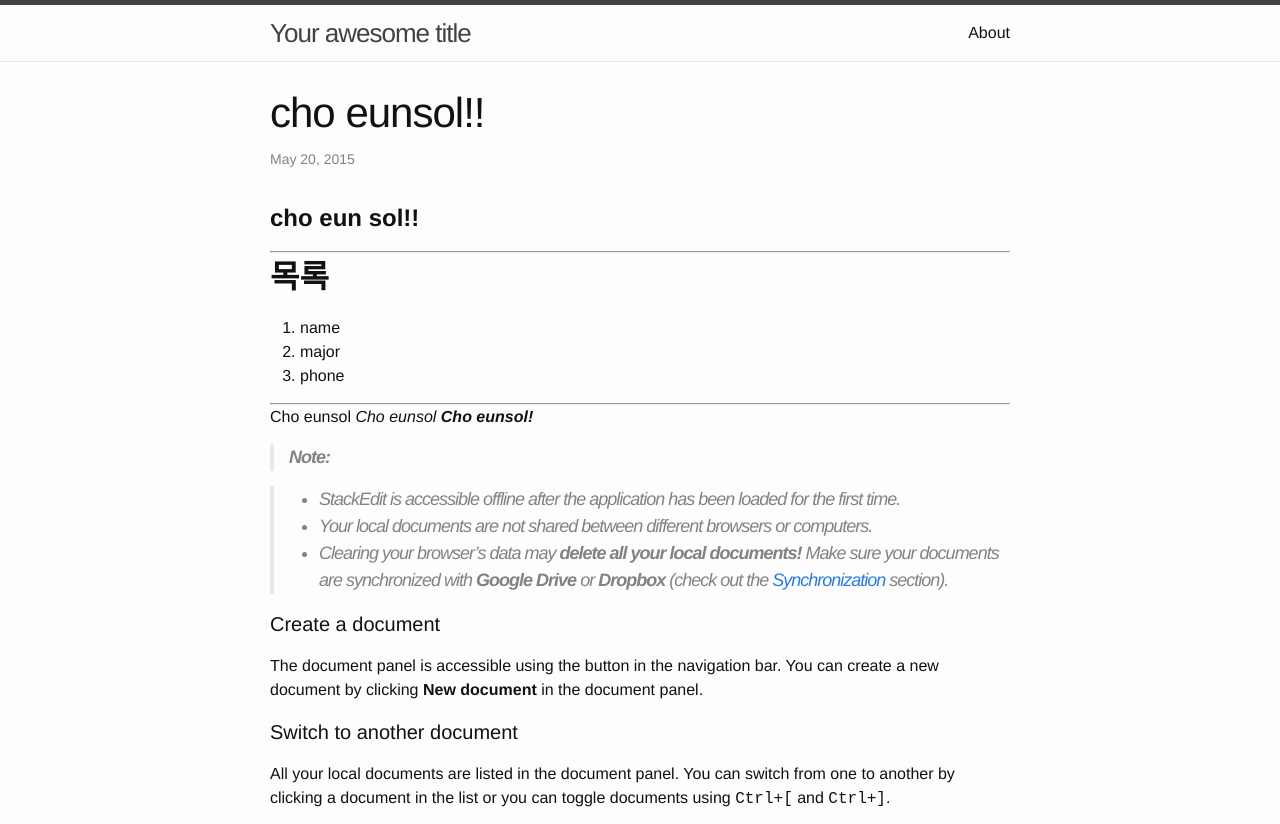
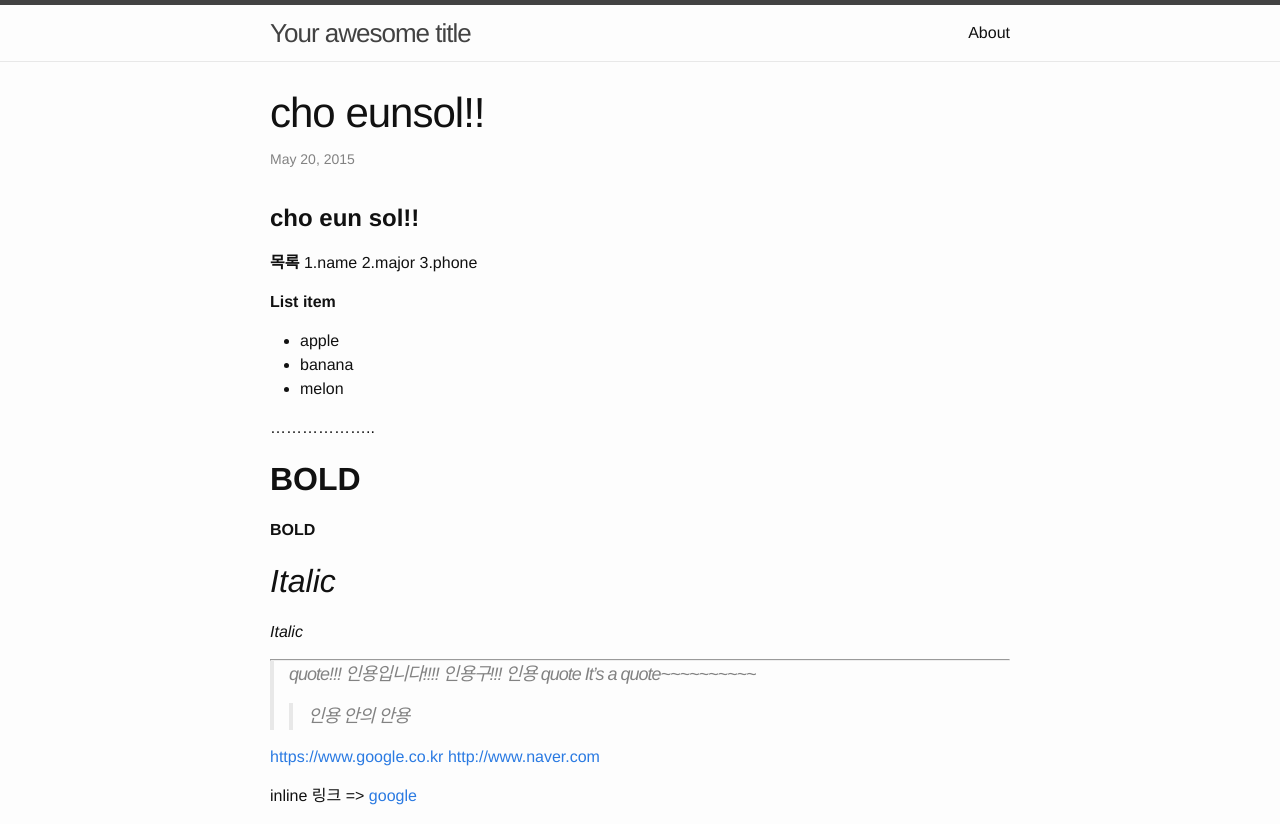
Before and after one commit to choeunsol/choeunsol.github.com, a Jekyll site: the page built from _posts/2015-05-20-cho-eunsol.md, in a window 1280 px wide and 1400 px high. Shown: the top 824 px of the window. Built offline with Jekyll 4.4.1, drawn with Linux system fonts in a browser that asks for light colours; some of the changed text lies outside the part shown.

Commit message:
Update 2015-05-20-cho-eunsol.md

````diff
--- a/_posts/2015-05-20-cho-eunsol.md
+++ b/_posts/2015-05-20-cho-eunsol.md
@@ -4,51 +4,83 @@
 date: 2015-05-20
 ---
 
+
 **cho eun sol!!**
-=================
+=============
 
+
+**목록**
+1.name
+2.major
+3.phone
+
+ **List item**
+ - apple
+ - banana
+ - melon
+
+
+....................
+
+**BOLD**
+----------
+**BOLD**
+
+*Italic*
+--------
+
+*Italic*
 
 
 ----------
 
-**목록**
-------
- 1. name
- 2. major
- 3. phone
 
--------------
-Cho eunsol
-*Cho eunsol*
-***Cho eunsol!***
+> quote!!! 인용입니다!!!! 인용구!!! 인용 quote
+> It's a quote~~~~~~~~~~
+> > 인용 안의 안용
 
-> **Note:**
+[https://www.google.co.kr](google)
+[http://www.naver.com](naver)
 
-> - StackEdit is accessible offline after the application has been loaded for the first time.
-> - Your local documents are not shared between different browsers or computers.
-> - Clearing your browser's data may **delete all your local documents!** Make sure your documents are synchronized with **Google Drive** or **Dropbox** (check out the [<i class="icon-refresh"></i> Synchronization](#synchronization) section).
 
-#### <i class="icon-file"></i> Create a document
-
-The document panel is accessible using the <i class="icon-folder-open"></i> button in the navigation bar. You can create a new document by clicking <i class="icon-file"></i> **New document** in the document panel.
-
-#### <i class="icon-folder-open"></i> Switch to another document
-
-All your local documents are listed in the document panel. You can switch from one to another by clicking a document in the list or you can toggle documents using <kbd>Ctrl+[</kbd> and <kbd>Ctrl+]</kbd>.
-
-#### <i class="icon-pencil"></i> Rename a document
-
-You can rename the current document by clicking the document title in the navigation bar.
-
-#### <i class="icon-trash"></i> Delete a document
-
-You can delete the current document by clicking <i class="icon-trash"></i> **Delete document** in the document panel.
-
-#### <i class="icon-hdd"></i> Export a document
-
-You can save the current document to a file by clicking <i class="icon-hdd"></i> **Export to disk** from the <i class="icon-provider-stackedit"></i> menu panel.
-
-> **Tip:** Check out the [<i class="icon-upload"></i> Publish a document](#publish-a-document) section for a description of the different output formats.
+inline 링크 => [google](http://example.com/ "Title")
+<p>reference 링크 => <a href="http://google.com/"
+title="Google">Google</a> ,
+<a href="http://search.yahoo.com/" title="Yahoo Search">Yahoo</a>
+, <a href="http://search.msn.com/" title="MSN Search">MSN</a>.</p>
 
 
 ----------
+![enter image description here](http://www.venturesquare.net/wp-content/uploads/2015/03/itPHXUds7O5pcMtMtUcg.jpg)
+
+----------
+
+
+표1
+| Name          | Grade | Money |
+| ------------- |:-----:| -----:|
+| cho           | 4.5   | $1600 |
+| kang          | 3     |   $12 |
+| kim           | 3.4   |    $1 |
+
+
+표2
+Fruits | Apple | Mellon
+--- | --- | ---
+*color* | `red` | green
+num | 1 | 2
+
+
+----------
+
+
+코드
+```{.c}
+//code 삽입
+#include <stdio.h>
+void main(){
+	int a = 1, b = 2, c;
+	c = a + b;
+	printf("%d", c);
+}
+```
````
